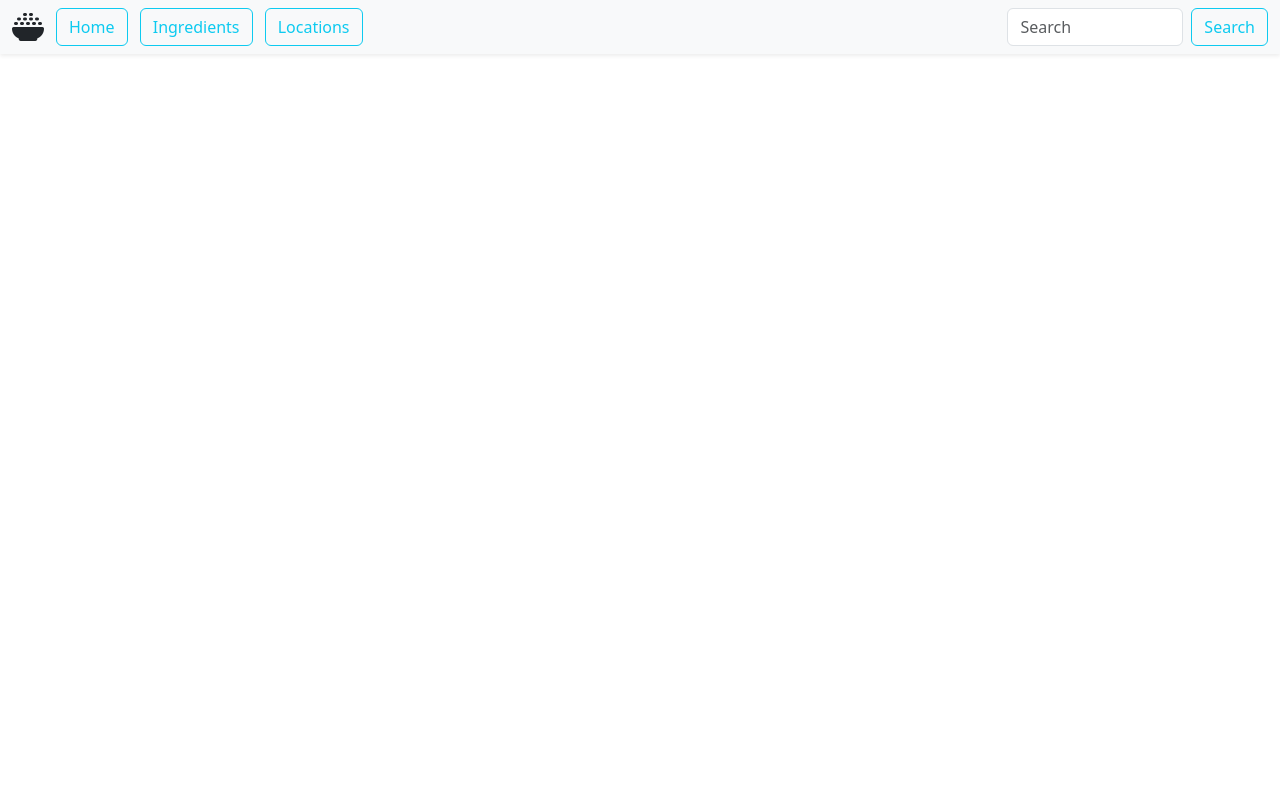
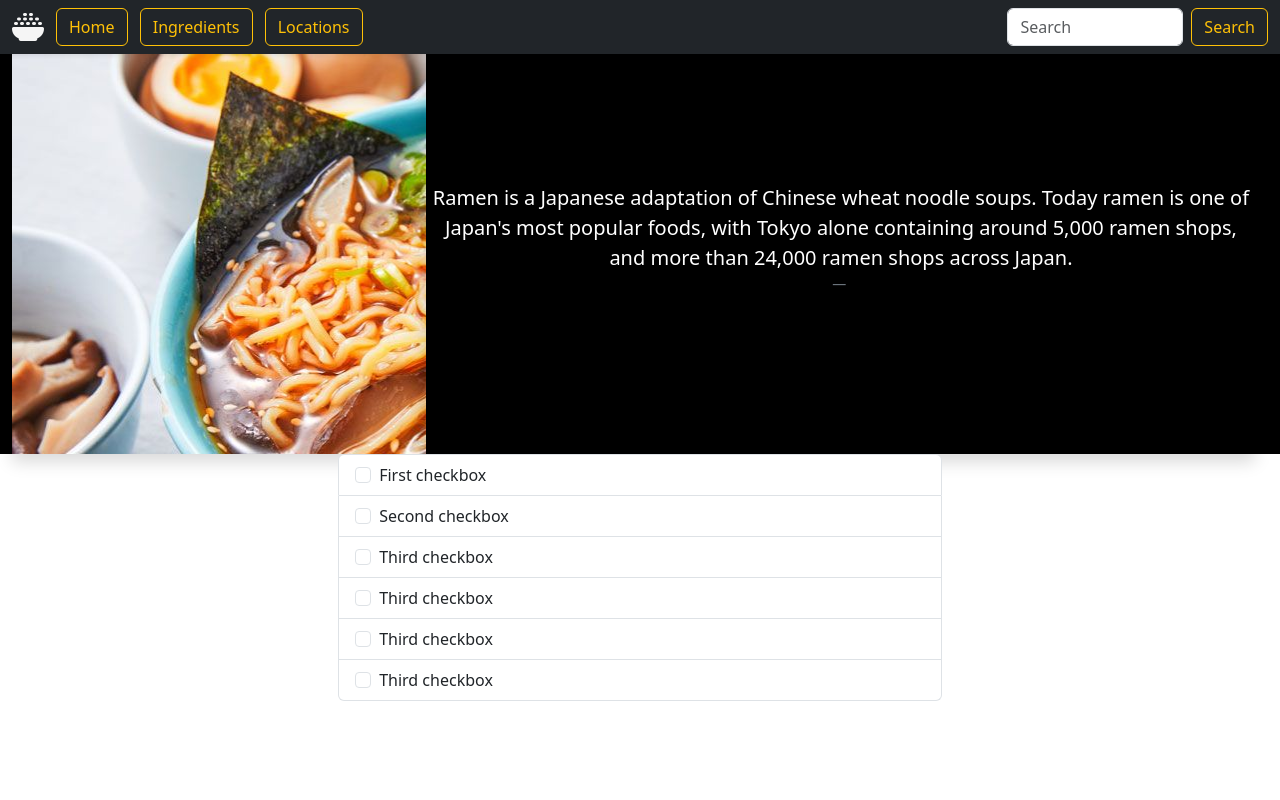
Before and after one commit to EndlessEndless1999/bootstrap-food, a plain HTML site: page navbar.html in a window 1280 px wide. Shown: the top 800 px of the page. Drawn offline with nearby package versions, Linux system fonts and the light colour scheme.

Commit message:
finishes navbar and adds picture section

```diff
--- a/navbar.html
+++ b/navbar.html
@@ -6,26 +6,82 @@
     <title>Document</title>
     <link href="https://cdn.jsdelivr.net/npm/bootstrap@5.3.0/dist/css/bootstrap.min.css" rel="stylesheet" integrity="sha384-9ndCyUaIbzAi2FUVXJi0CjmCapSmO7SnpJef0486qhLnuZ2cdeRhO02iuK6FUUVM" crossorigin="anonymous">
     <script src="https://kit.fontawesome.com/f42108bf4b.js" crossorigin="anonymous"></script>
+    <link rel="stylesheet" href="./style.css">
 </head>
 <body>
-    <nav class="navbar navbar-expand-lg bg-body-tertiary shadow-sm">
+
+
+    <nav class="navbar navbar-expand-lg bg-dark shadow-sm">
         <div class="container-fluid d-flex justify-content-between">
-            <i class="fa-solid fa-2xl fa-bowl-rice"></i>
+            <i class="fa-solid fa-2xl fa-bowl-rice" style="color: whitesmoke"></i>
           <button class="navbar-toggler" type="button" data-bs-toggle="collapse" data-bs-target="#navbarSupportedContent" aria-controls="navbarSupportedContent" aria-expanded="false" aria-label="Toggle navigation">
             <span class="navbar-toggler-icon"></span>
           </button>
           <form class="container-fluid justify-content-start">
-            <button class="btn btn-outline-info me-2" type="button">Home</button>
-            <button class="btn btn-outline-info me-2" type="button">Ingredients</button>
-            <button class="btn btn-outline-info me-2" type="button">Locations</button>
+            <button class="btn btn-outline-warning me-2" type="button">Home</button>
+            <button class="btn btn-outline-warning me-2" type="button">Ingredients</button>
+            <button class="btn btn-outline-warning me-2" type="button">Locations</button>
           </form>
             <form class="d-flex" role="search">
               <input class="form-control me-2" type="search" placeholder="Search" aria-label="Search">
-              <button class="btn btn-outline-info" type="submit">Search</button>
+              <button class="btn btn-outline-warning" type="submit">Search</button>
             </form>
           </div>
+      </nav>
+
+      <div class="container-fluid top col-12 d-flex">
+        <div class="image_top col-4 shadow"></div>
+        <div class="text_top col-8 shadow"><figure class="text-center">
+            <blockquote class="blockquote">
+              <p>Ramen is a Japanese adaptation of Chinese wheat noodle soups. Today ramen is one of Japan's most popular foods, with Tokyo alone containing around 5,000 ramen shops, and more than 24,000 ramen shops across Japan.</p>
+            </blockquote>
+            <figcaption class="blockquote-footer"></figcaption>
+          </figure></div>
+      </div>
+
+      <div class="container-fluid middle col-12">
+        <div class="container middle col-6">
+            <ul class="list-group">
+                <li class="list-group-item">
+                  <input class="form-check-input me-1" type="checkbox" value="" id="firstCheckbox">
+                  <label class="form-check-label" for="firstCheckbox">First checkbox</label>
+                </li>
+                <li class="list-group-item">
+                  <input class="form-check-input me-1" type="checkbox" value="" id="secondCheckbox">
+                  <label class="form-check-label" for="secondCheckbox">Second checkbox</label>
+                </li>
+                <li class="list-group-item">
+                  <input class="form-check-input me-1" type="checkbox" value="" id="thirdCheckbox">
+                  <label class="form-check-label" for="thirdCheckbox">Third checkbox</label>
+                </li>
+                <li class="list-group-item">
+                    <input class="form-check-input me-1" type="checkbox" value="" id="fourthCheckbox">
+                    <label class="form-check-label" for="thirdCheckbox">Third checkbox</label>
+                  </li>
+                <li class="list-group-item">
+                    <input class="form-check-input me-1" type="checkbox" value="" id="fifthCheckbox">
+                    <label class="form-check-label" for="thirdCheckbox">Third checkbox</label>
+                  </li>
+                <li class="list-group-item">
+                    <input class="form-check-input me-1" type="checkbox" value="" id="sixthCheckbox">
+                    <label class="form-check-label" for="thirdCheckbox">Third checkbox</label>
+                  </li>
+
+              </ul>
         </div>
-      </nav>
+      </div>
+
+      <div class="container-fluid bottom col-12">
+        <div class="image_bottom"></div>
+        <div class="text_bottom"></div>
+      </div>
+
+
+
+
+
+
+
     <script src="https://cdn.jsdelivr.net/npm/bootstrap@5.3.0/dist/js/bootstrap.bundle.min.js" integrity="sha384-geWF76RCwLtnZ8qwWowPQNguL3RmwHVBC9FhGdlKrxdiJJigb/j/68SIy3Te4Bkz" crossorigin="anonymous"></script>
 </body>
 </html>
--- a/style.css
+++ b/style.css
@@ -0,0 +1,39 @@
+html {
+    background-color: black;
+}
+body {
+    height: 150vh;
+}
+
+.top {
+    background-color: black;
+    height: 50vh;
+    color: white;
+}
+
+.middle {
+    height: 100vh;
+}
+
+.bottom {
+    background-color: bisque;
+    height: 50vh;
+}
+
+.image_top {
+    width: 33%;
+    height: 100%;
+    background-image: url(190208-delish-ramen-horizontal-093-1550096715.jpg);
+}
+
+.text_top {
+    width: 66%;
+    height: 100%;
+    display: flex;
+    justify-content: center;
+    align-items: center;
+}
+
+.middle_group {
+    width: 40%;
+}
```
Also changed, not shown: 190208-delish-ramen-horizontal-093-1550096715.jpg (added).
